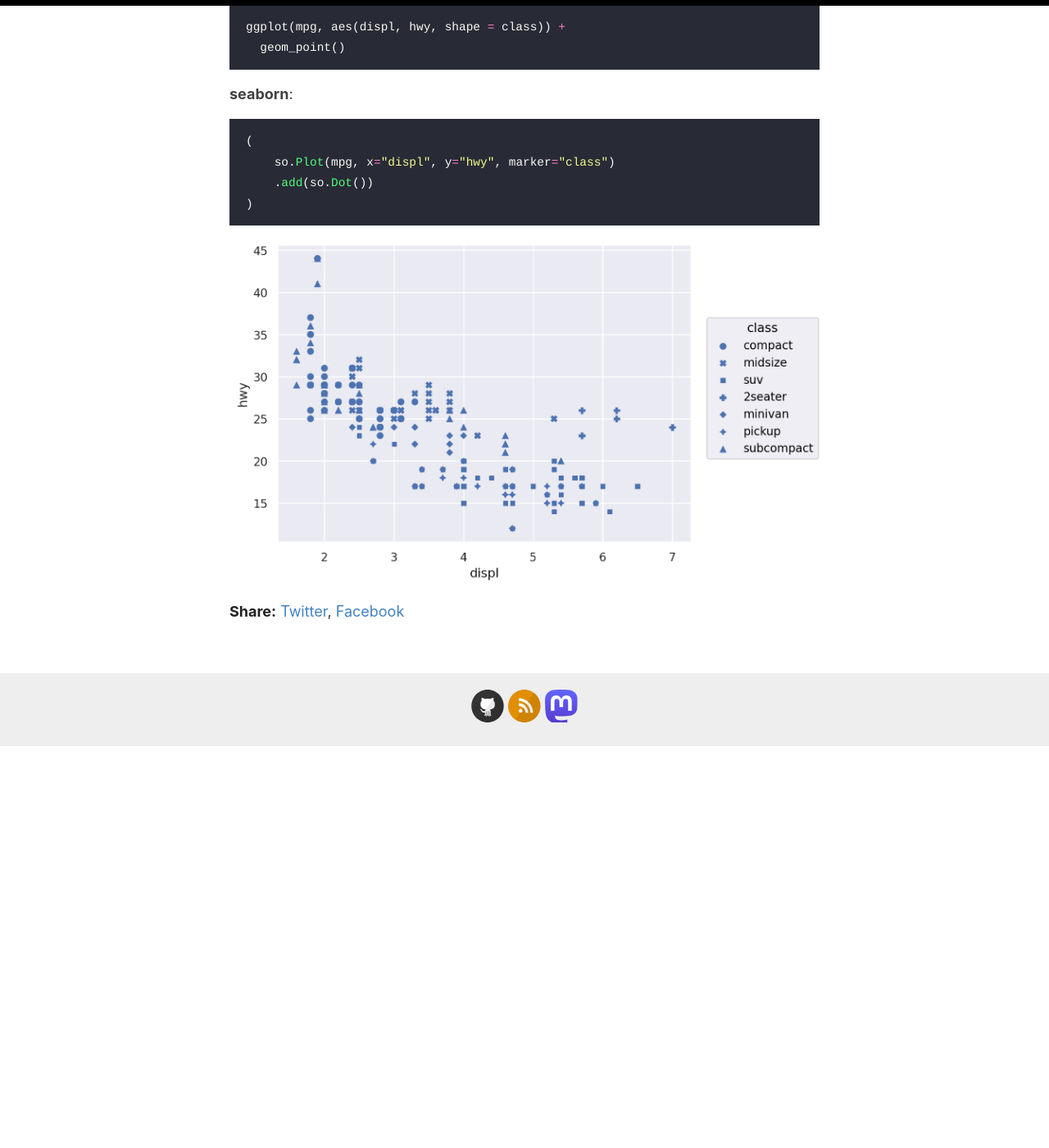
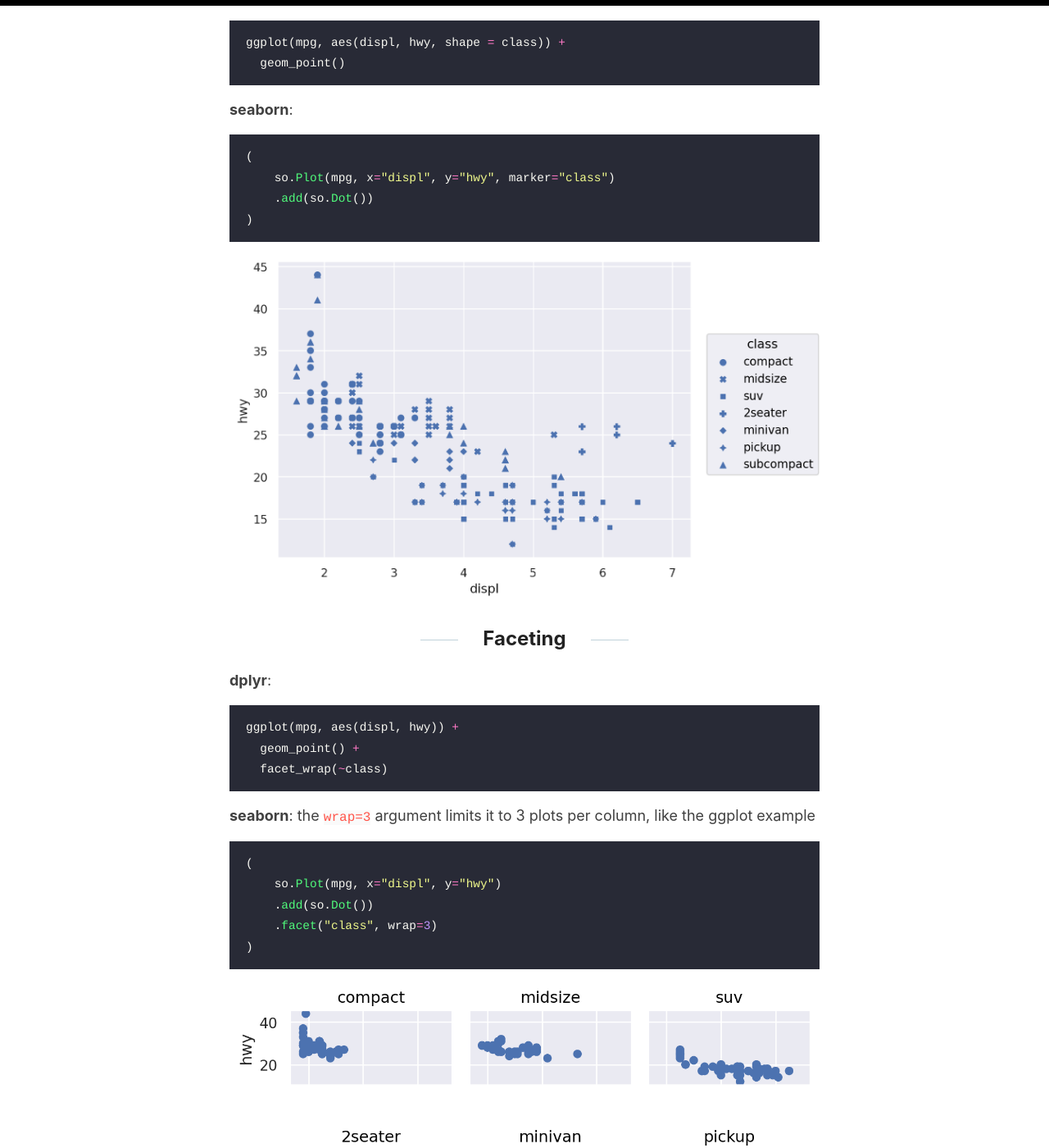
Before and after one commit to krz/krz.github.io, a Jekyll site: the page built from _posts/2024-01-15-Comparing-the-seaborn-objects-interface-with-ggplot2.md, in a window 1280 px wide and 1400 px high, scrolled down 4365 px. Shown: the whole window at 82% size. Built offline with Jekyll 4.4.1, drawn with Linux system fonts in a browser that asks for light colours; before the commit the page ends 5276 px from its top, so only the background shows below that; some of the changed text lies outside the part shown.

Commit message:
add plot 6

````diff
--- a/_posts/2024-01-15-Comparing-the-seaborn-objects-interface-with-ggplot2.md
+++ b/_posts/2024-01-15-Comparing-the-seaborn-objects-interface-with-ggplot2.md
@@ -20,7 +20,7 @@
 
 mpg = pl.read_csv("https://raw.githubusercontent.com/tidyverse/ggplot2/main/data-raw/mpg.csv")
 ```
-first plot
+## Simple dot plots
 
 **dplyr**:
 ```r
@@ -104,3 +104,23 @@
 )
 ```
 ![](/images/output5.png)
+
+## Faceting
+
+**dplyr**:
+```r
+ggplot(mpg, aes(displ, hwy)) +
+  geom_point() +
+  facet_wrap(~class)
+```
+
+**seaborn**:
+the `wrap=3` argument limits it to 3 plots per column, like the ggplot example
+```python
+(
+    so.Plot(mpg, x="displ", y="hwy")
+    .add(so.Dot())
+    .facet("class", wrap=3)
+)
+```
+![](/images/output6.png)
````
